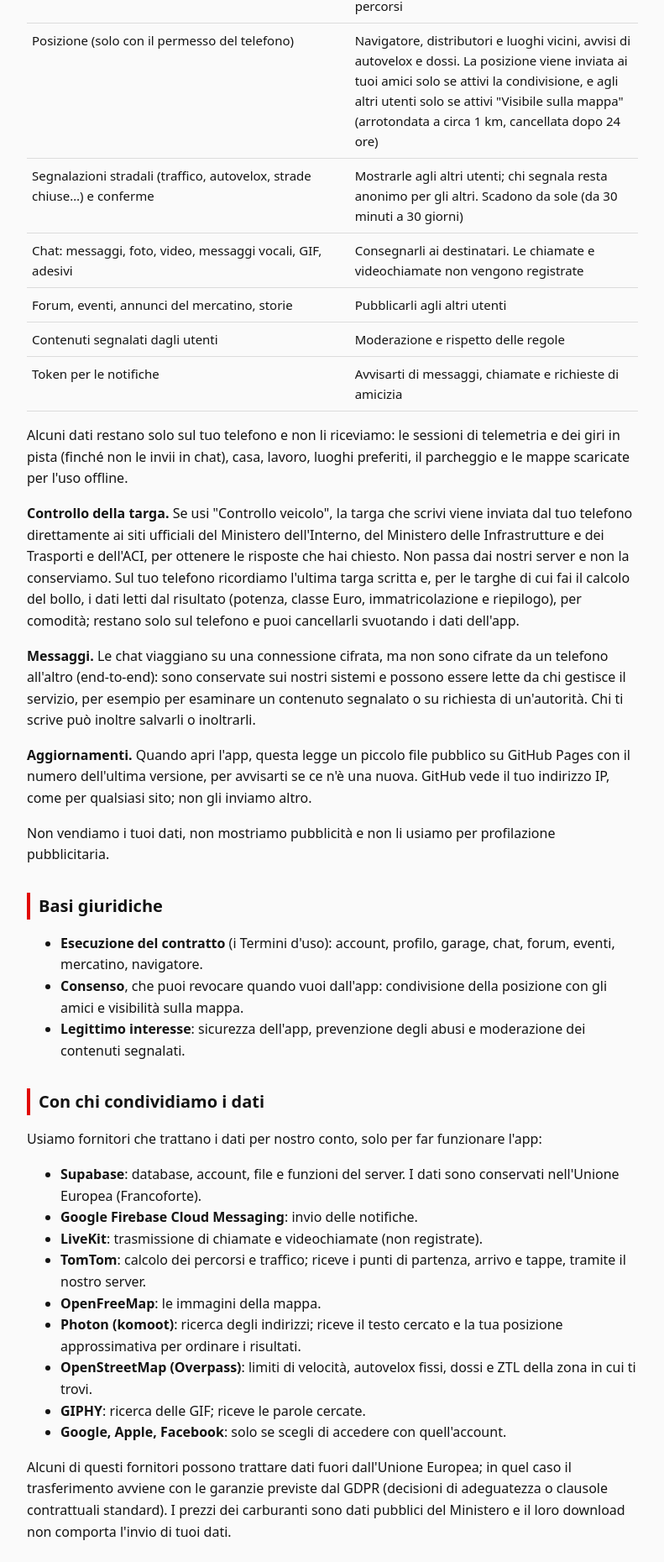
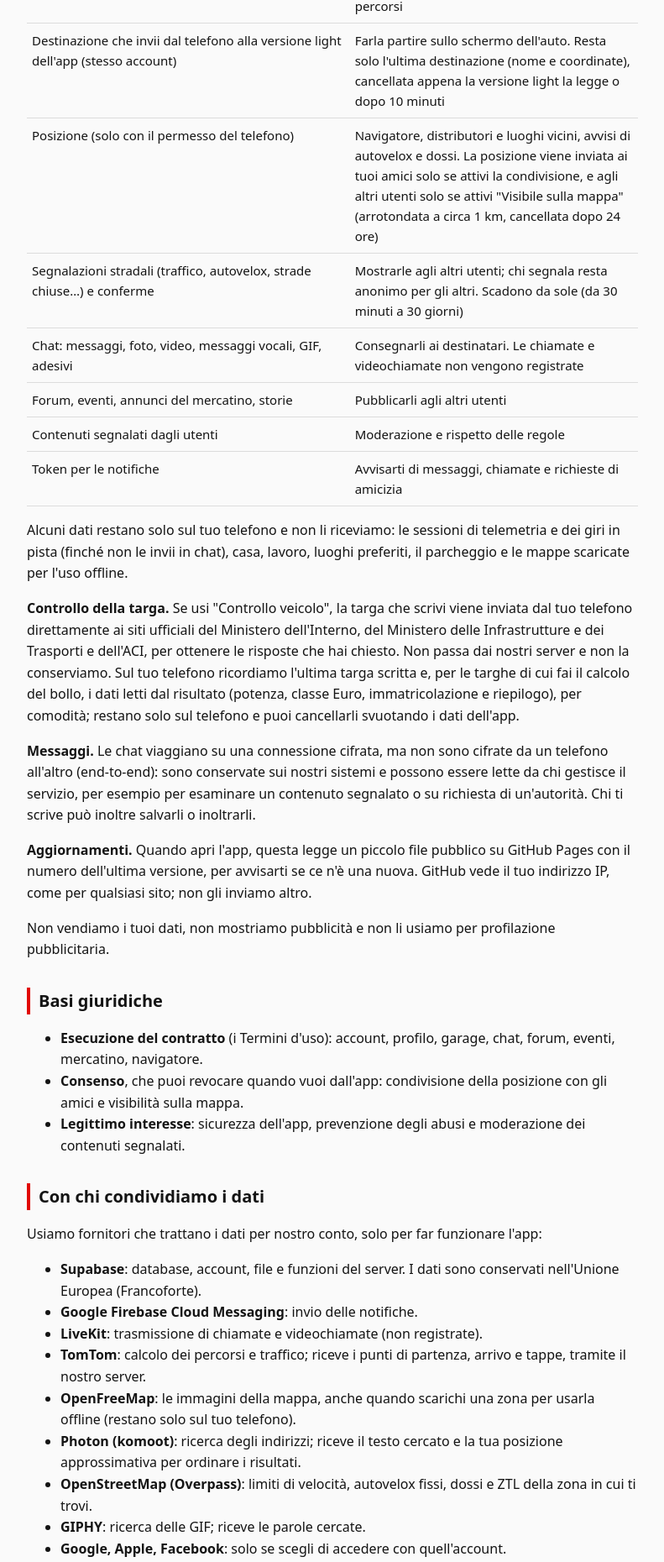
Before and after one commit to S7-Samuel-Livi/hyper7-legal, a plain HTML site: page privacy.html in a window 1280 px wide. Shown: the part 916-2776 px from the top of the page at 84% size, without its empty margins (244-1035 px from the left). Drawn offline with Linux system fonts and the light colour scheme.

Commit message:
Privacy: destinazione inviata alla versione light e mappe offline

```diff
--- a/privacy.html
+++ b/privacy.html
@@ -28,7 +28,7 @@ ai sensi del Regolamento (UE) 2016/679 (GDPR).</p>
 <tr><td>Account: email, password (conservata cifrata), numero di telefono se lo aggiungi; se accedi con Google, Apple o Facebook, l'identificativo dell'account, il nome e l'email che quel servizio ci comunica</td><td>Creare l'account e farti accedere</td></tr>
 <tr><td>Profilo: nome utente, biografia, foto profilo e foto, conferma dell'età minima, data di accettazione di termini e privacy</td><td>Mostrarti agli altri utenti e dimostrare i consensi dati</td></tr>
 <tr><td>Garage: mezzi, chilometri, manutenzioni, foto dei mezzi, sessioni di telemetria che scegli di inviare. Gli altri utenti vedono dei tuoi mezzi solo fino a 3 foto, anno di immatricolazione, classe Euro, cilindrata, alimentazione e power parts: mai targa né chilometri</td><td>Le funzioni del garage; i modelli scritti a mano da più persone diventano disponibili per tutti, senza dire chi li ha scritti</td></tr>
-<tr><td>Chilometri fatti con la navigazione dell'app ed eventi a cui partecipi (rank)</td><td>Calcolare il tuo rank, mostrato nel tuo profilo e agli altri utenti; è un solo numero totale, senza percorsi</td></tr><tr><td>Posizione (solo con il permesso del telefono)</td><td>Navigatore, distributori e luoghi vicini, avvisi di autovelox e dossi. La posizione viene inviata ai tuoi amici solo se attivi la condivisione, e agli altri utenti solo se attivi "Visibile sulla mappa" (arrotondata a circa 1 km, cancellata dopo 24 ore)</td></tr>
+<tr><td>Chilometri fatti con la navigazione dell'app ed eventi a cui partecipi (rank)</td><td>Calcolare il tuo rank, mostrato nel tuo profilo e agli altri utenti; è un solo numero totale, senza percorsi</td></tr><tr><td>Destinazione che invii dal telefono alla versione light dell'app (stesso account)</td><td>Farla partire sullo schermo dell'auto. Resta solo l'ultima destinazione (nome e coordinate), cancellata appena la versione light la legge o dopo 10 minuti</td></tr><tr><td>Posizione (solo con il permesso del telefono)</td><td>Navigatore, distributori e luoghi vicini, avvisi di autovelox e dossi. La posizione viene inviata ai tuoi amici solo se attivi la condivisione, e agli altri utenti solo se attivi "Visibile sulla mappa" (arrotondata a circa 1 km, cancellata dopo 24 ore)</td></tr>
 <tr><td>Segnalazioni stradali (traffico, autovelox, strade chiuse…) e conferme</td><td>Mostrarle agli altri utenti; chi segnala resta anonimo per gli altri. Scadono da sole (da 30 minuti a 30 giorni)</td></tr>
 <tr><td>Chat: messaggi, foto, video, messaggi vocali, GIF, adesivi</td><td>Consegnarli ai destinatari. Le chiamate e videochiamate non vengono registrate</td></tr>
 <tr><td>Forum, eventi, annunci del mercatino, storie</td><td>Pubblicarli agli altri utenti</td></tr>
@@ -56,7 +56,7 @@ ai sensi del Regolamento (UE) 2016/679 (GDPR).</p>
 <li><b>Google Firebase Cloud Messaging</b>: invio delle notifiche.</li>
 <li><b>LiveKit</b>: trasmissione di chiamate e videochiamate (non registrate).</li>
 <li><b>TomTom</b>: calcolo dei percorsi e traffico; riceve i punti di partenza, arrivo e tappe, tramite il nostro server.</li>
-<li><b>OpenFreeMap</b>: le immagini della mappa.</li>
+<li><b>OpenFreeMap</b>: le immagini della mappa, anche quando scarichi una zona per usarla offline (restano solo sul tuo telefono).</li>
 <li><b>Photon (komoot)</b>: ricerca degli indirizzi; riceve il testo cercato e la tua posizione approssimativa per ordinare i risultati.</li>
 <li><b>OpenStreetMap (Overpass)</b>: limiti di velocità, autovelox fissi, dossi e ZTL della zona in cui ti trovi.</li>
 <li><b>GIPHY</b>: ricerca delle GIF; riceve le parole cercate.</li>
```
